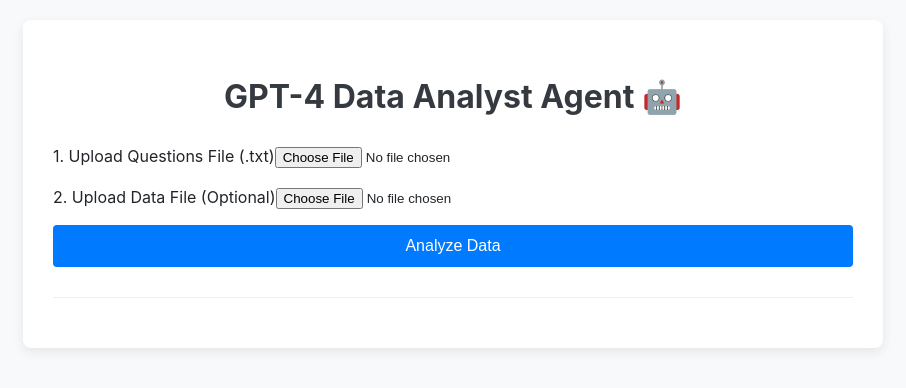
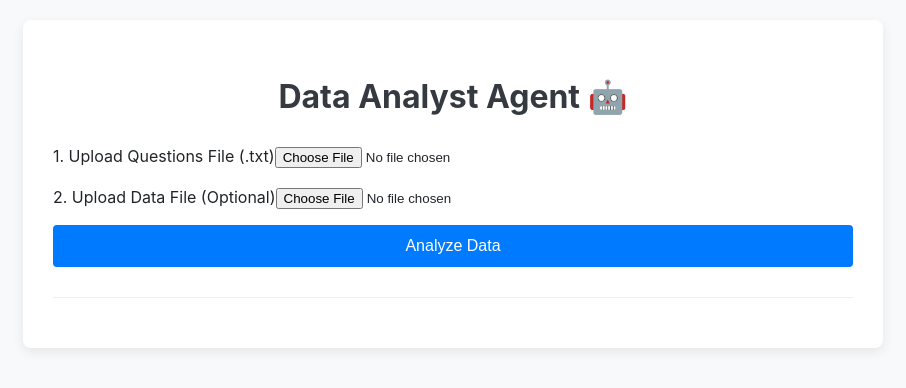
Before and after one commit to 23f2000792/TDS_Data_Analyst_Agent, a plain HTML site: page index.html in a window 1280 px wide. Shown: the whole page, without its empty margins (187-1093 px from the left). Drawn offline with Linux system fonts and the light colour scheme.

Commit message:
Update index.html

```diff
--- a/index.html
+++ b/index.html
@@ -3,7 +3,7 @@
 <head>
     <meta charset="UTF-8">
     <meta name="viewport" content="width=device-width, initial-scale=1.0">
-    <title>GPT-4 Data Analyst</title>
+    <title>Data Analyst</title>
     <style>
         body { font-family: -apple-system, BlinkMacSystemFont, "Segoe UI", Roboto, Helvetica, Arial, sans-serif; line-height: 1.6; background-color: #f8f9fa; color: #212529; margin: 0; padding: 20px; }
         .container { max-width: 800px; margin: auto; background: #fff; padding: 30px; border-radius: 8px; box-shadow: 0 4px 12px rgba(0,0,0,0.08); }
@@ -22,7 +22,7 @@
 </head>
 <body>
     <div class="container">
-        <h1>GPT-4 Data Analyst Agent 🤖</h1>
+        <h1>Data Analyst Agent 🤖</h1>
         <form id="upload-form">
             <div><label for="questions-file">1. Upload Questions File (.txt)</label><input type="file" id="questions-file" name="questions_file" accept=".txt" required></div>
             <div><label for="data-file">2. Upload Data File (Optional)</label><input type="file" id="data-file" name="data_file"></div>
```
